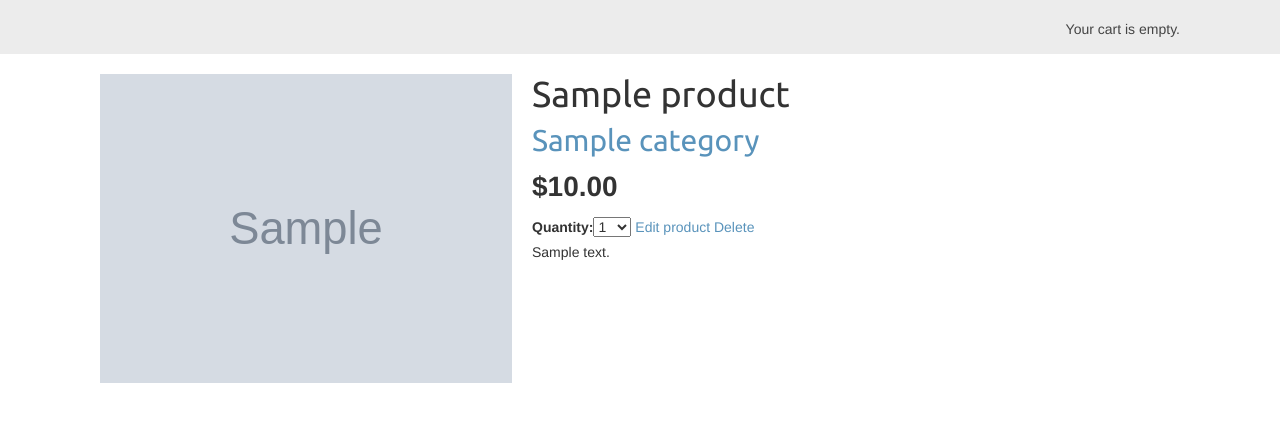
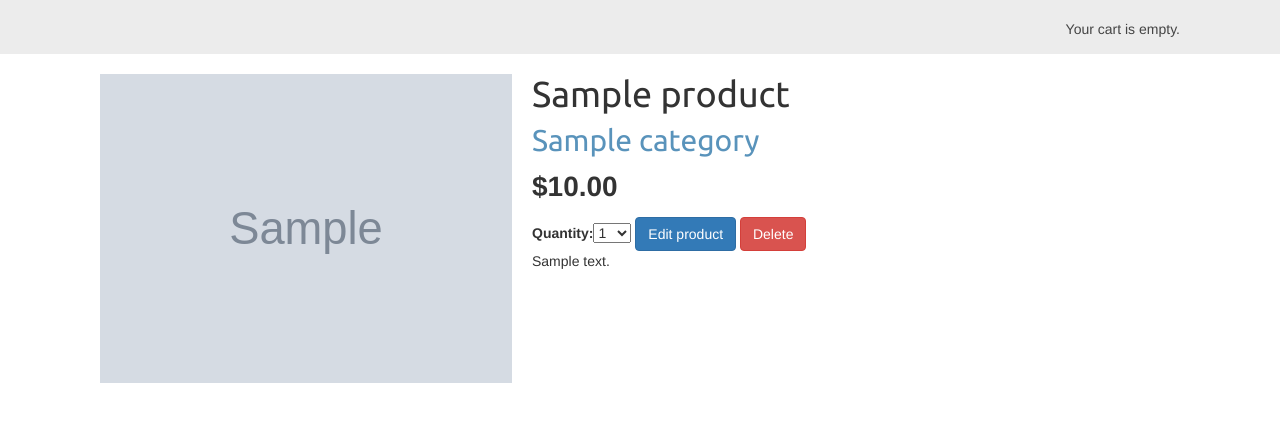
Before and after one commit to ISQA3900-Sum2020/3900-group1-3900_group1, a Django app: a page that uses shop/templates/shop/product/detail.html in a window 1280 px wide. Shown: the part 51-473 px from the top of the page. Run offline with Django 3.2, Linux system fonts and the light colour scheme; a user stored in the database is signed in; tables that the repository leaves empty hold one stand-in row (values such as "Sample post"); grey boxes marked "Sample" are stand-in pictures; some libraries are stand-ins or nearby versions.

Commit message:
Corrected the issue of product delete
Corrected the issue of product delete

```diff
--- a/shop/templates/shop/product/detail.html
+++ b/shop/templates/shop/product/detail.html
@@ -14,10 +14,9 @@
     <form action="{% url "cart:cart_add" product.id %}" method="post">
       {{ cart_product_form }}
       {% csrf_token %}
-
       {% if user.is_staff %}
-          <a href="{% url 'shop:product_edit' pk=product.pk %}">Edit product</a>
-          <a href="{% url 'shop:product_delete' pk=product.pk %}">Delete</a>
+          <a class="btn btn-primary" href="{% url 'shop:product_edit' pk=product.pk %}">Edit product</a>
+          <a class="btn btn-danger" href="{% url 'shop:product_delete' pk=product.pk %}">Delete</a>
       {% else %}
           <input type="submit" value="Add to cart">
       {% endif %}
--- a/shop/urls.py
+++ b/shop/urls.py
@@ -11,7 +11,7 @@ urlpatterns = [
     path('<int:id>/<slug:slug>/', views.product_detail, name='product_detail'),
     path('product/create/', views.product_new, name='product_new'),
     path('product/<int:pk>/edit/', views.product_edit, name='product_edit'),
-    path('product/<int:pk>/delete/', views.product_detail, name='product_delete'),
+    path('product/<int:pk>/delete/', views.product_delete, name='product_delete'),
     path('category/create/', views.category_new, name='category_new'),
     path('category/<int:pk>/edit/', views.category_edit, name='category_edit'),
     path('category/view/', views.category_list, name='category_list'),
--- a/shop/views.py
+++ b/shop/views.py
@@ -30,11 +30,13 @@ def product_detail(request, id, slug):
                                 id=id,
                                 slug=slug,
                                 available=True)
+    user = request.user
     cart_product_form = CartAddProductForm()
     return render(request,
                   'shop/product/detail.html',
                   {'product': product,
-                   'cart_product_form': cart_product_form})
+                   'cart_product_form': cart_product_form,
+                   'user' : user})
 
 
 def product_new(request):
```
